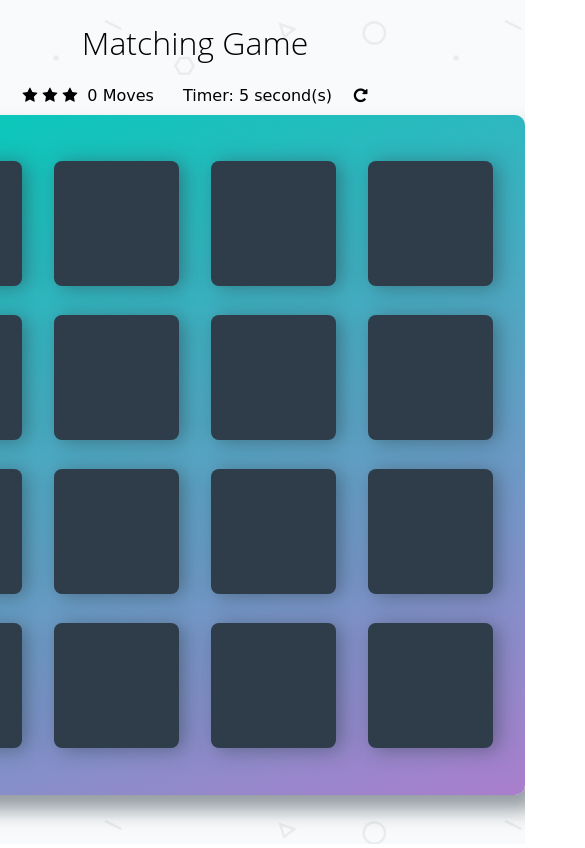
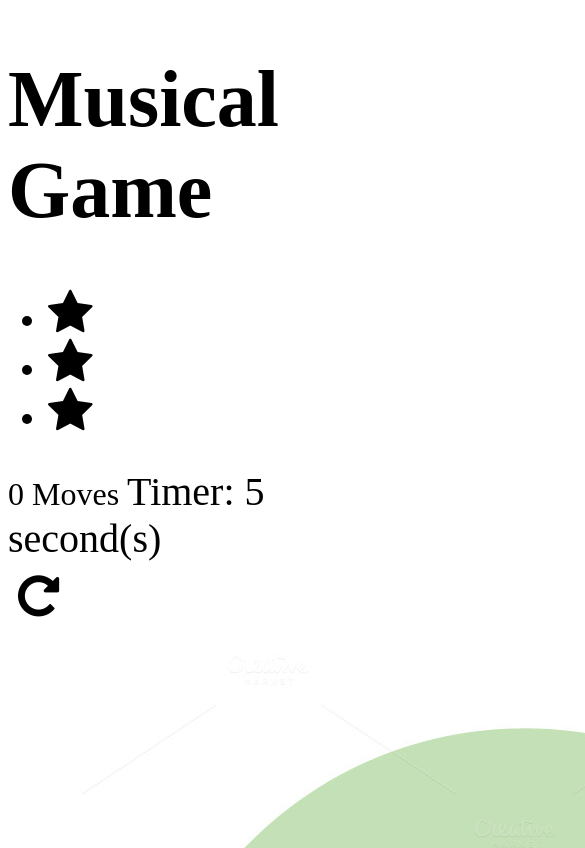
Before and after one commit to cdelgadour/musical-game, a plain HTML site: page index.html in a window 390 px wide. Shown: the top 848 px of the page, 585 px wide, since content can reach past the window. Drawn offline with Linux system fonts and the light colour scheme; a web font is replaced by a local one.

Commit message:
mobile css done

```diff
--- /dev/null
+++ b/css/mobile.css
@@ -0,0 +1,36 @@
+.container {
+  height: 100%;
+  justify-content: normal;
+}
+
+h1 {
+  font-size: 5em;
+}
+
+.score-panel {
+  width: 80%;
+  font-size: 2em;
+}
+
+span.timer {
+  font-size: 40px;
+}
+
+.fa {
+  font-size: 1.5em;
+}
+
+.fa.fa-repeat {
+  padding: 10px 10px 0 10px;
+}
+
+.deck {
+  width: 90%;
+  min-height: 45%;
+}
+
+.deck .card {
+  height: 25%;
+  width: 22%;
+  margin: 1%;
+}
--- a/index.html
+++ b/index.html
@@ -6,13 +6,14 @@
     <meta name="description" content="">
     <link rel="stylesheet prefetch" href="https://maxcdn.bootstrapcdn.com/font-awesome/4.6.1/css/font-awesome.min.css">
     <link rel="stylesheet prefetch" href="https://fonts.googleapis.com/css?family=Coda">
-    <link rel="stylesheet" href="css/app.css">
+    <link rel="stylesheet" media="screen and (min-width: 500px)" href="css/app.css">
+    <link rel="stylesheet" href="css/mobile.css">
 </head>
 <body>
 
     <div class="container">
         <header>
-            <h1>Matching Game</h1>
+            <h1>Musical Game</h1>
         </header>
 
         <section class="score-panel">
--- a/js/app.js
+++ b/js/app.js
@@ -3,7 +3,6 @@
  */
 
 // TODO:
-// 2. Randomize this!
 // 3. Viewports!!
 
 let startTime = new Date();
@@ -16,7 +15,7 @@ let moves = 0;
 let correctPairs = 0;
 let firstCard, secondCard;
 let flippedCards = false;
- const imgElements = ["<img src=\"img/accordion.jpg\" alt=\"accordion\" class=\"accordion card-image\"></img>",
+const imgElements = ["<img src=\"img/accordion.jpg\" alt=\"accordion\" class=\"accordion card-image\"></img>",
                    "<img src=\"img/accordion.jpg\" alt=\"accordion\" class=\"accordion card-image\"></img>",
                    "<img src=\"img/bongo.jpg\" alt=\"bongo\" class=\"bongo card-image\"></img>",
                    "<img src=\"img/bongo.jpg\" alt=\"bongo\" class=\"bongo card-image\"></img>",
@@ -33,7 +32,19 @@ let flippedCards = false;
                    "<img src=\"img/trumpet.jpg\" alt=\"trumpet\" class=\"trumpet card-image\"></img>",
                    "<img src=\"img/trumpet.jpg\" alt=\"trumpet\" class=\"trumpet card-image\"></img>"];
 
+function shuffleNodeList(array) {
+ /*Durstenfeld Shuffle
+ Credits to Scott and Lauren Holst from StackOverflow.com
+ https://stackoverflow.com/questions/2450954/how-to-randomize-shuffle-a-javascript-array*/
+ for (let i = array.length - 1; i > 0; i--) {
+     let j = Math.floor(Math.random() * (i + 1));
+     let temp = array[i];
+     array[i] = array[j];
+     array[j] = temp;
+ }
+}
 
+shuffleNodeList(imgElements);
 
 function setImagesToCards() {
   // Input: No Input
@@ -41,6 +52,7 @@ function setImagesToCards() {
   // Behaviour: Creates an array with all card containers elements, then a loop
   // is created to add ONE img element into each card container.
   const allCards = document.querySelectorAll(".card");
+
 
   for (let card of allCards) {
     card.innerHTML = imgElements.pop();
@@ -106,14 +118,14 @@ function createEndScreen() {
 }
 
 function checkForEndGame() {
-  if (correctPairs === 2) {
+  if (correctPairs === 7) {
     clearInterval(myTimer);
     const elapsedTime = Math.round((new Date() - startTime) / 1000);
     setTimeout( function (){if (confirm(`Congratulations! Your time was ${elapsedTime} seconds. You made ${moves} moves!
              You got ${starRating}!.
              Want to play again?`)) {
                location.reload();
-             }}, 1000);
+             }}, 500);
     }
   else {
     correctPairs += 1;
```
